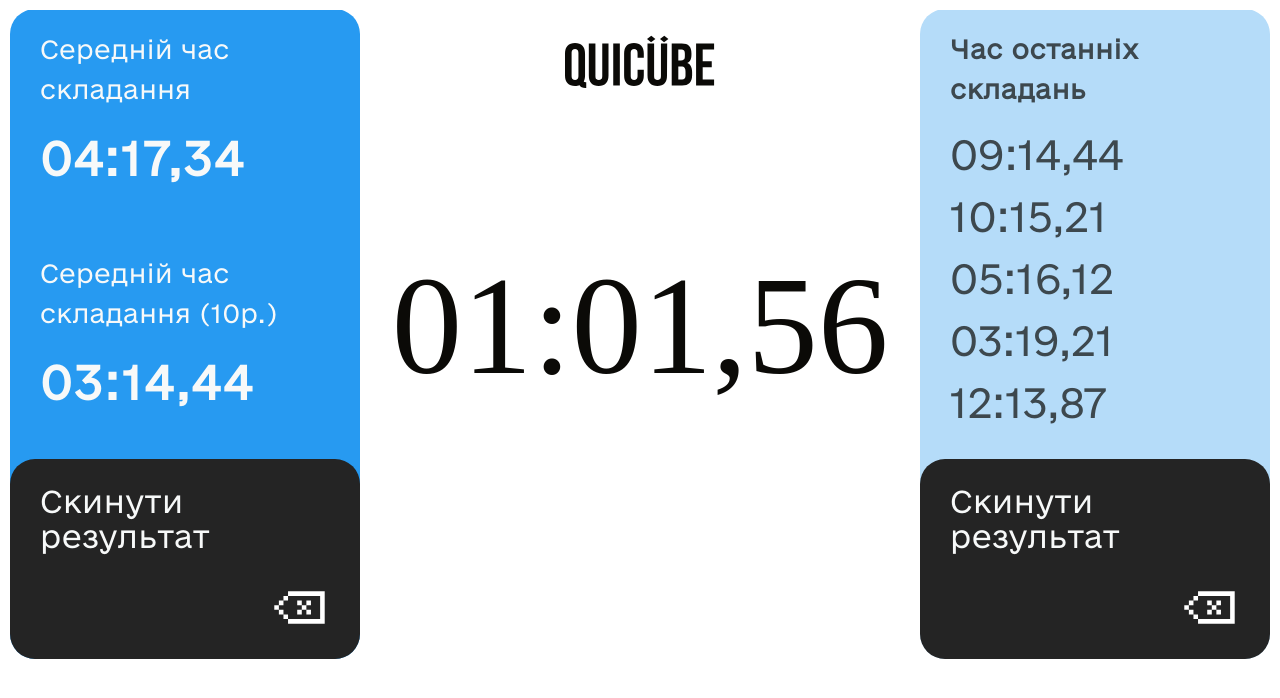
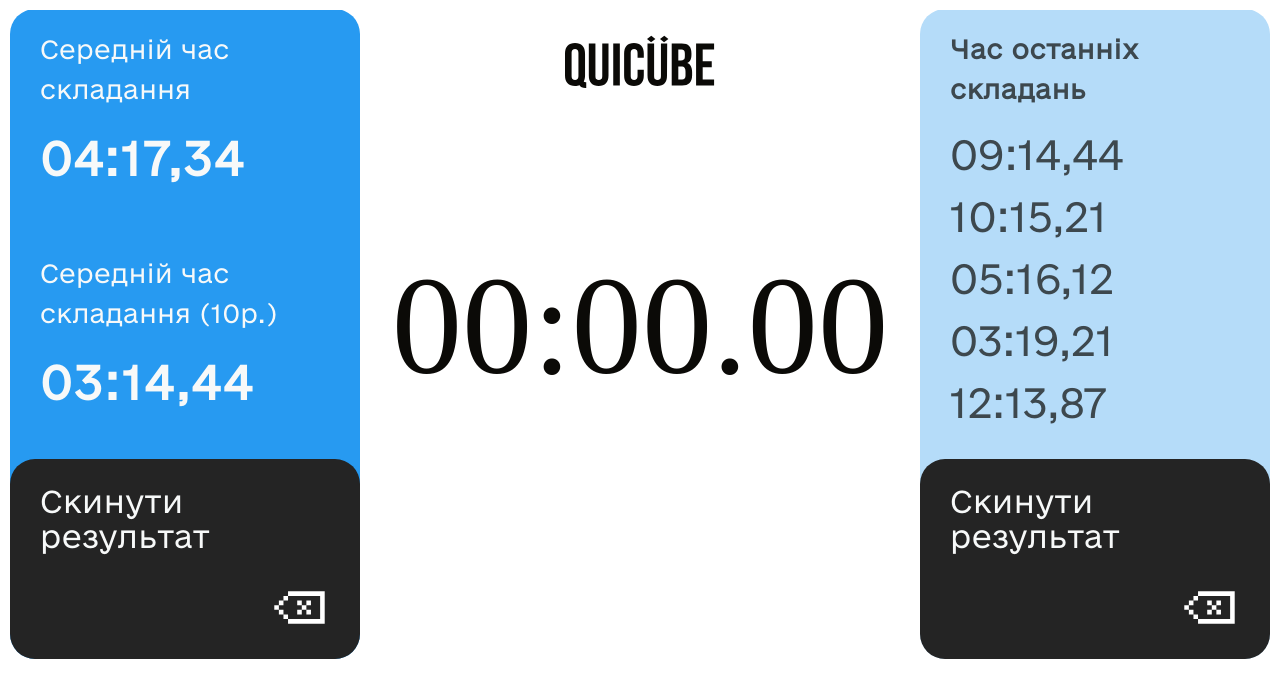
Before and after one commit to Sviatyc/quicube, a React (Vite) app: page / in a window 1280 px wide. Shown: the top 698 px of the page. Built offline with nearby package versions, Linux system fonts and the light colour scheme; a web font is replaced by a local one.

Commit message:
add timer

```diff
--- a/src/components/Design/Design.jsx
+++ b/src/components/Design/Design.jsx
@@ -1,7 +1,7 @@
 import React from "react";
 import Timer from "../Timer/Timer.jsx"
 import './design.css'
-
+import { useState, useEffect } from "react";
 
 
 
@@ -9,6 +9,27 @@
 
 
 export default function Design(){
+const [time, setTime] = useState(0)
+const [toggle, setToggle] = useState(false)
+
+useEffect(()=>{
+    let brake__array = null
+    if (toggle){
+        brake__array = setInterval(() => {
+            setTime(prev => prev + 1)
+        }, 10);
+    }else{
+        clearInterval(brake__array)
+    }
+    return () => clearInterval(brake__array)
+}, [toggle])
+
+function toggle__func(){
+    setToggle(!toggle)
+}
+
+let min = 0
+
 
     return(
         <>
@@ -44,8 +65,12 @@
                         </div>
                     </div>
                     <div className="second__side">
-                        <h1 className="main__timer">
-                            01:01,56
+                        <h1 className="main__timer" onClick={toggle__func}>
+                            <span>{String(parseInt(time / 6000) % 60).padStart(2, '0')}</span>
+                            <span>:</span>
+                            <span>{String(parseInt(time / 100) % 60).padStart(2, '0')}</span>
+                            <span>.</span>
+                            <span>{String(time % 100).padStart(2, '0')}</span>
                         </h1>
                     </div>
                     <div className="third__side">
--- a/src/components/Design/design.css
+++ b/src/components/Design/design.css
@@ -114,6 +114,7 @@
     font-size: 248px;
     line-height: 248px;
     font-family: Bebas;
+    user-select: none;
 }
 
 
```
